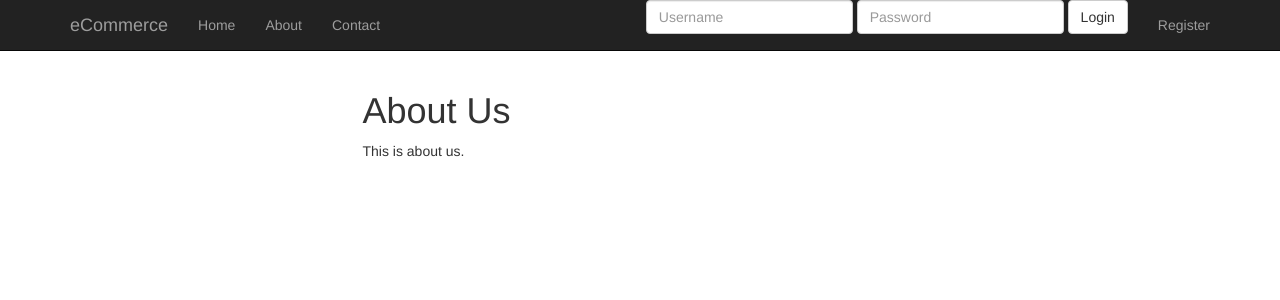
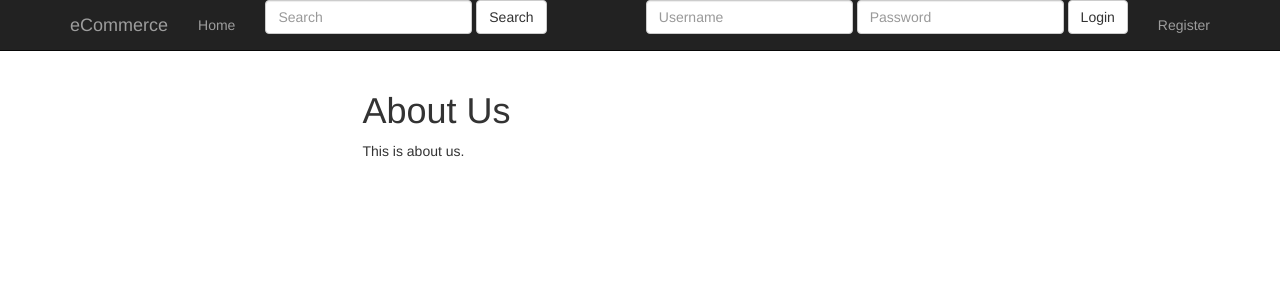
Before and after one commit to mrMarcosss/ecommerce, a Django app: page /about/ in a window 1280 px wide. Shown: the top 300 px of the page. Run offline with Django 3.2, Linux system fonts and the light colour scheme; some libraries are stand-ins or nearby versions.

Commit message:
add very simple search for products; add input for search to navbar;

```diff
--- a/templates/navbar.html
+++ b/templates/navbar.html
@@ -15,8 +15,12 @@
     <div id="navbar" class="navbar-collapse collapse">
       <ul class="nav navbar-nav">
         <li><a href="{% url 'home' %}">Home</a></li>
-        <li><a href="{% url 'about' %}">About</a></li>
-        <li><a href="{% url 'contact' %}">Contact</a></li>
+        <form class="navbar-form navbar-left" role="search" action="{% url 'products:product_list' %}">
+          <div class="form-group">
+            <input type="text" class="form-control" placeholder="Search" name="q">
+          </div>
+          <button type="submit" class='btn btn-raised btn-default'>Search</button>
+        </form>
       </ul>
 
       <ul class="nav navbar-nav navbar-right">
```
Also changed, not shown: products/views.py (+16 -0 lines).
